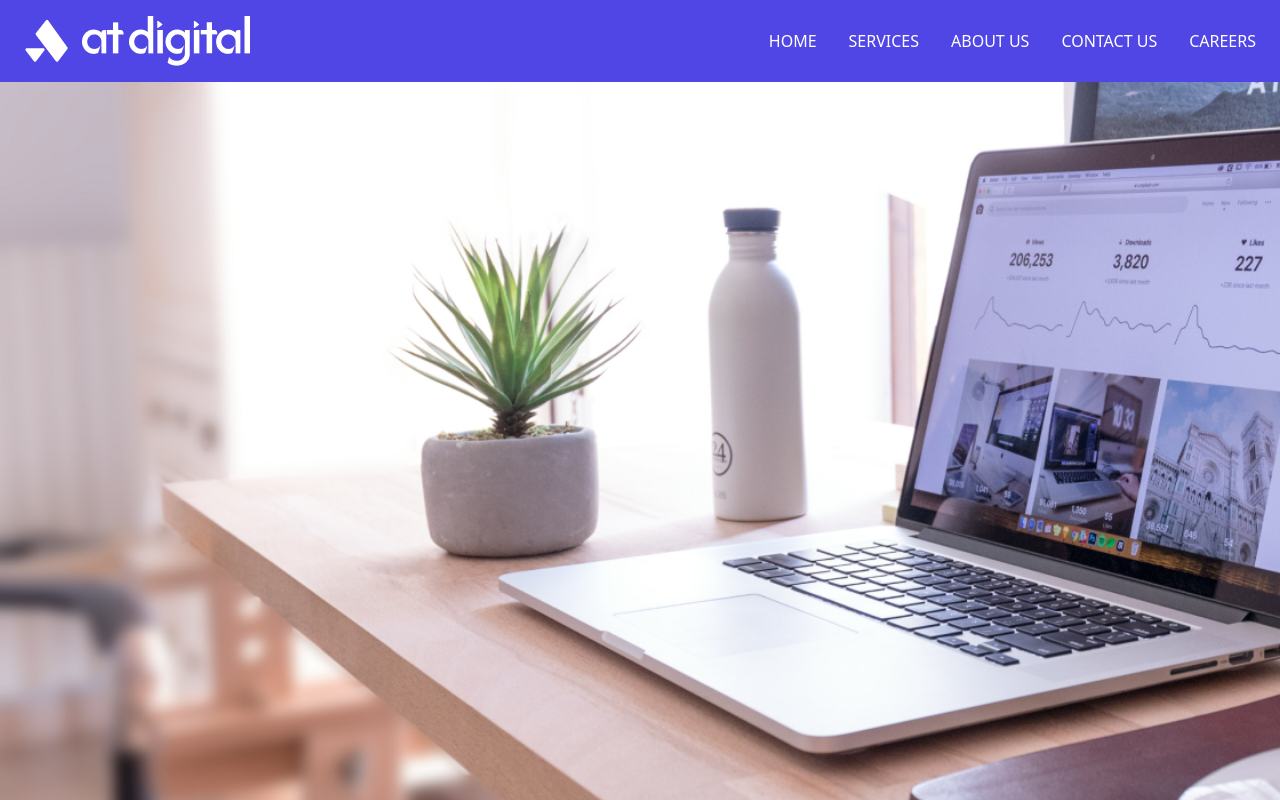
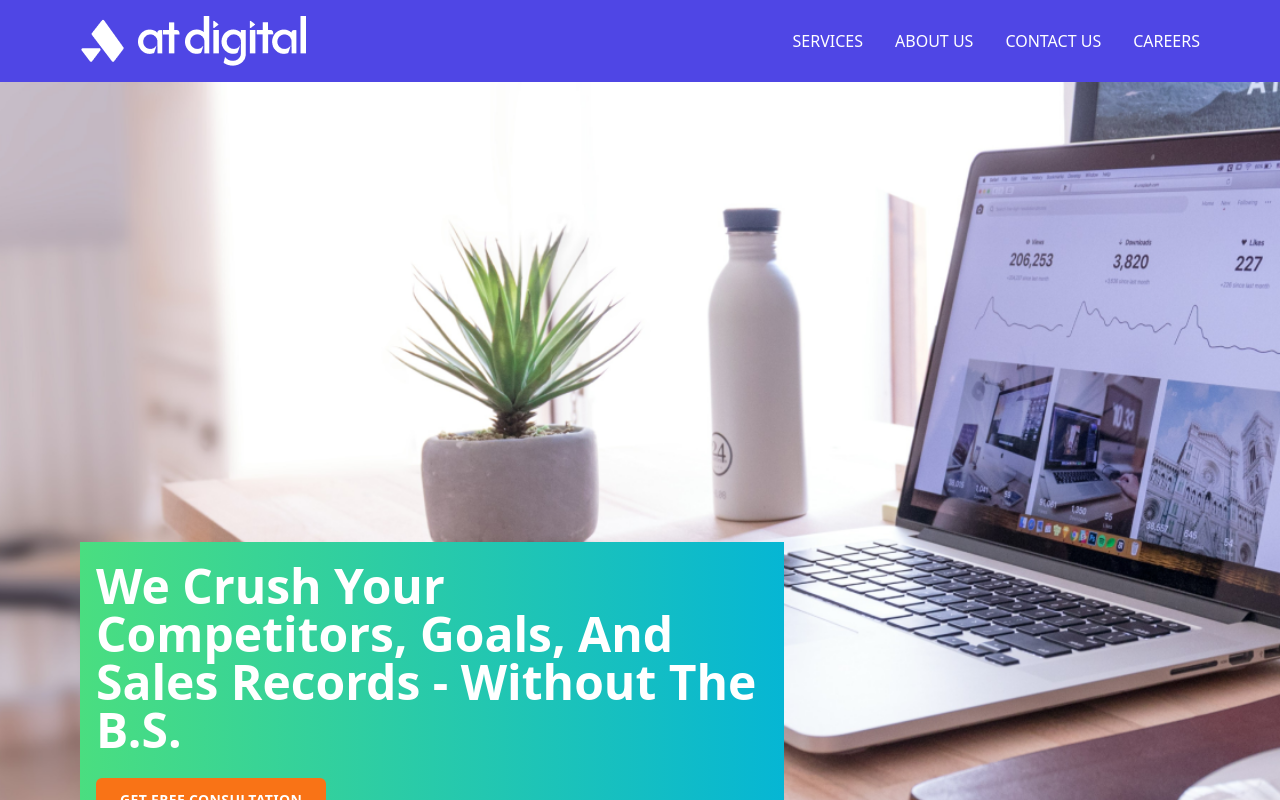
Before and after one commit to Ashen-H/at-digital-landing-page, a React (Create React App) app: page / in a window 1280 px wide. Shown: the top 800 px of the page. Built offline with nearby package versions, Linux system fonts and the light colour scheme.

Commit message:
Changes in nav bar

```diff
--- a/src/components/Hero.jsx
+++ b/src/components/Hero.jsx
@@ -2,30 +2,34 @@ import HeroImage from "../assets/HeroSection.png";
 import HeroImagemb from "../assets/HeroImagemb.png";
 import Herosectiontab from "../assets/Herosectiontab.png";
 
-
 const Hero = () => {
   return (
-    <div>
+    <div className="lg:relative w-full lg:flex ">
+      <div
+        className="hidden lg:block w-full bg-cover h-screen"
+        style={{ backgroundImage: `url(${HeroImage})` }}
+      />
+      <div
+        className="hidden md:block lg:hidden h-[54vh] bg-cover w-full bg-no-repeat"
+        style={{ backgroundImage: `url(${Herosectiontab})` }}
+      />
+      <div
+        className="md:hidden w-full bg-cover h-[29vh]"
+        style={{ backgroundImage: `url(${HeroImagemb})` }}
+      />
 
-      <div className="hidden lg:block w-full bg-cover h-screen" style={{ backgroundImage: `url(${HeroImage})` }} />
-      <div className="hidden md:block lg:hidden h-[69vh] w-full bg-no-repeat" style={{ backgroundImage: `url(${Herosectiontab})` }} />
-      <div className="md:hidden w-full bg-cover h-[29vh]" style={{ backgroundImage: `url(${HeroImagemb})` }} />
-
-      <div className="bg-gradient-to-r from-green-400 to-cyan-500 min-h-[300px] flex items-center justify-start p-4">
+      <div className="bottom-10 left-20 bg-gradient-to-r lg:absolute from-green-400 to-cyan-500 min-h-[300px] flex items-center justify-start p-4">
         <div className="max-w-2xl">
           <h1 className="text-white text-4xl md:text-mdTextsize font-bold leading-tight mb-6">
-          We Crush Your Competitors, Goals, And Sales Records - Without The B.S.
+            We Crush Your Competitors, Goals, And Sales Records - Without The
+            B.S.
           </h1>
 
-        <button
-          className="bg-orange-500 hover:bg-orange-600 text-white font-semibold px-6 py-3 rounded-md transition-colors duration-200 uppercase text-sm tracking-wide"
-        >
+          <button className="bg-orange-500 hover:bg-orange-600 text-white font-semibold px-6 py-3 rounded-md transition-colors duration-200 uppercase text-sm tracking-wide">
             Get Free Consultation
           </button>
         </div>
       </div>
-
-
     </div>
   );
 };
--- a/src/components/Navbar.jsx
+++ b/src/components/Navbar.jsx
@@ -5,7 +5,7 @@ const Header = () => {
   const [isMenuOpen, setIsMenuOpen] = useState(false);
 
   const menuItems = [
-    { title: 'HOME', href: '#' },
+    { title: 'HOME', href: '#', type: 'mobileview' },
     { title: 'SERVICES', href: '#' },
     { title: 'ABOUT US', href: '#' },
     { title: 'CONTACT US', href: '#' },
@@ -13,8 +13,8 @@ const Header = () => {
   ];
 
   return (
-    <header className="bg-primary py-4 px-6 ">
-      <div className="max-w-7xl mx-auto flex justify-between items-center">
+    <header className="bg-primary py-4 px-4 lg:px-20 relative">
+      <div className="flex justify-between items-center md:max-w-full">
         {/* Logo */}
         <div className="flex items-center">
           <img src={logoImage} alt="Logo" className="logo-image" />
@@ -22,7 +22,9 @@ const Header = () => {
 
         {/* Desktop Menu */}
         <nav className="hidden md:flex items-center space-x-8">
-          {menuItems.map((item) => (
+          {menuItems
+            .filter(item => item.type !== 'mobileview')
+            .map((item) => (
               <a
                 key={item.title}
                 href={item.href}
@@ -35,29 +37,34 @@ const Header = () => {
 
         {/* Mobile Menu Button */}
         <button
-          className="md:hidden text-white"
+          className="md:hidden text-white z-50"
           onClick={() => setIsMenuOpen(!isMenuOpen)}
         >
           {isMenuOpen ? (
-            <svg className="w-6 h-6" fill="none" stroke="currentColor" viewBox="0 0 24 24">
+            <svg className="w-6 h-6 text-black" fill="none" stroke="currentColor" viewBox="0 0 24 24">
               <path strokeLinecap="round" strokeLinejoin="round" strokeWidth={2} d="M6 18L18 6M6 6l12 12" />
             </svg>
           ) : (
-            <svg className="w-6 h-6" fill="none" stroke="currentColor" viewBox="0 0 24 24">
+            <svg className="w-6 h-6 text-white" fill="none" stroke="currentColor" viewBox="0 0 24 24">
               <path strokeLinecap="round" strokeLinejoin="round" strokeWidth={2} d="M4 6h16M4 12h16m-16 6h16" />
             </svg>
           )}
         </button>
 
-        {/* Mobile Menu */}
-        {isMenuOpen && (
-          <div className="absolute top-full left-0 right-0 bg-white md:hidden">
+        {/* Mobile Menu Overlay */}
+        <div
+          className={`fixed md:hidden inset-0 bg-primary transform ${
+            isMenuOpen ? 'translate-x-0' : '-translate-x-full'
+          } transition-transform duration-300 ease-in-out`}
+          style={{ top: '0', left: '0', right: '0', bottom: '0' }}
+        >
+          <div className="flex flex-col h-full pt-20 bg-white">
             <nav className="flex flex-col">
               {menuItems.map((item) => (
                 <a
                   key={item.title}
                   href={item.href}
-                  className="px-6 py-4 text-dark hover:bg-accent-white transition-colors"
+                  className="text-primary hover:text-accent-white transition-colors p-4"
                   onClick={() => setIsMenuOpen(false)}
                 >
                   {item.title}
@@ -65,7 +72,7 @@ const Header = () => {
               ))}
             </nav>
           </div>
-        )}
+        </div>
       </div>
     </header>
   );
```
Lines whose indentation alone changed are shown as unchanged.
